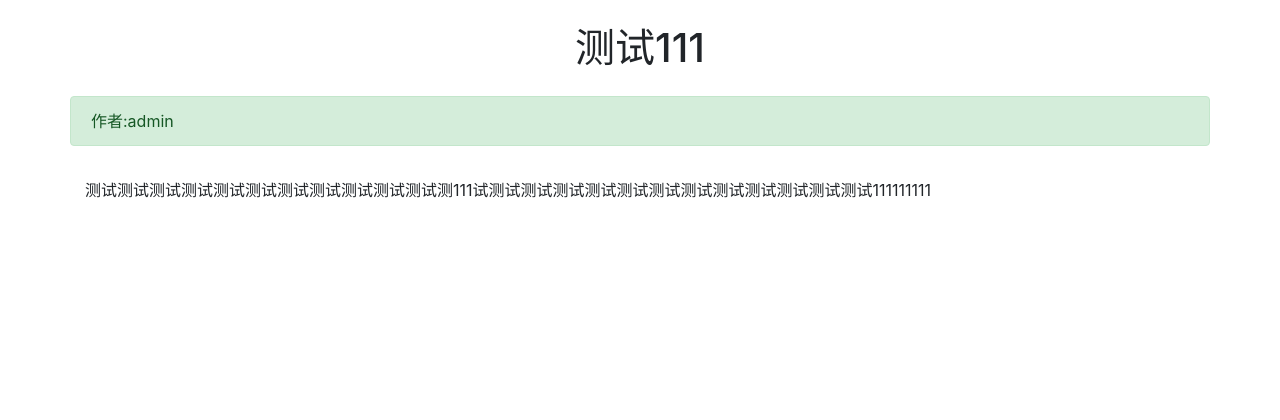
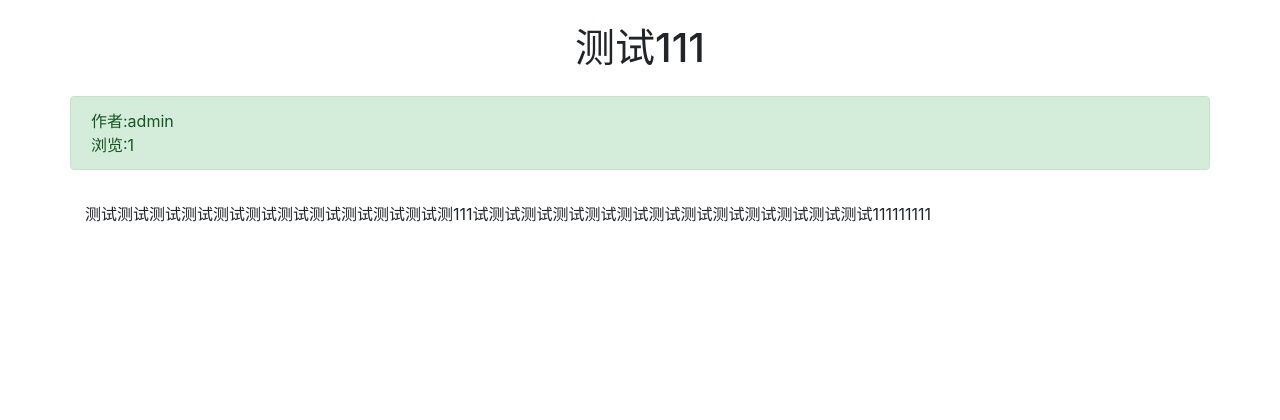
Before and after one commit to liuchangfu/Django2Blog, a Django app: page /article/article-detail/7/ in a window 1280 px wide. Shown: the part 56-476 px from the top of the page. Run offline with Django 3.2, Linux system fonts and the light colour scheme; data comes from the database, SQL or seed files in the repository; some libraries are stand-ins or nearby versions.

Commit message:
增加文章浏览量统计

```diff
--- a/article/models.py
+++ b/article/models.py
@@ -19,6 +19,8 @@ class ArticlePost(models.Model):
     create = models.DateTimeField(default=timezone.now, verbose_name='创建时间')
     # 文章更新时间
     update = models.DateTimeField(auto_now=True, verbose_name='更新时间')
+    # 浏览数
+    total_views = models.PositiveIntegerField(default=0,verbose_name='文章浏览数')
 
     # 函数 __str__ 定义当调用对象的 str() 方法时的返回值内容
     def __str__(self):
--- a/article/views.py
+++ b/article/views.py
@@ -31,6 +31,9 @@ def article_list(request):
 def article_detail(request, id):
     # 获取某篇文章的详细信息
     article = ArticlePost.objects.get(id=id)
+    # 统计浏览量
+    article.total_views += 1
+    article.save(update_fields=['total_views'])
     # 将markdown语法渲染成html样式
     article.body = markdown.markdown(article.body,
                                      extensions=[
--- a/templates/article/detail.html
+++ b/templates/article/detail.html
@@ -6,17 +6,19 @@
 {% block content %}
     <div class="container">
         <div class="row">
-            {#            加入权限判断，文章不是所属作者的无法修改或删除文章#}
             <h1 class="col-12 mt-4 mb-4 text-center">{{ article.title }}</h1>
-                <div class="col-12 alert alert-success">作者:{{ article.author }}
-                    {% if article.author == request.user %}
+            <div class="col-12 alert alert-success">作者:{{ article.author }}
+            {# 加入权限判断，文章不是所属作者的无法修改或删除文章 #}
+                {% if article.author == request.user %}
                     &nbsp;&nbsp;&nbsp;<a href="#" onclick="confirm_delete()">删除文章</a>
                     &nbsp;&nbsp;&nbsp;<a href="{% url 'article:article_update' article.id %}">编辑文章</a>
-                    {% endif %}
+                {% endif %}
+                <div>
+                    浏览:{{ article.total_views }}
                 </div>
-
+            </div>
             <div class="col-12">
-                {#                在 article.body 后加上 |safe 过滤器#}
+                {# 在 article.body 后加上 |safe 过滤器 #}
                 <p>{{ article.body|safe }}</p>
             </div>
         </div>
```
Also changed, not shown: templates/article/list.html (+5 -2 lines).
